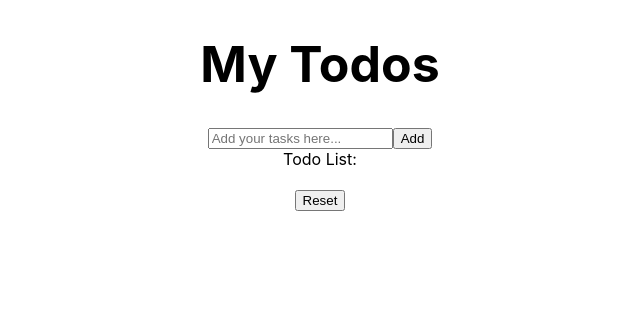
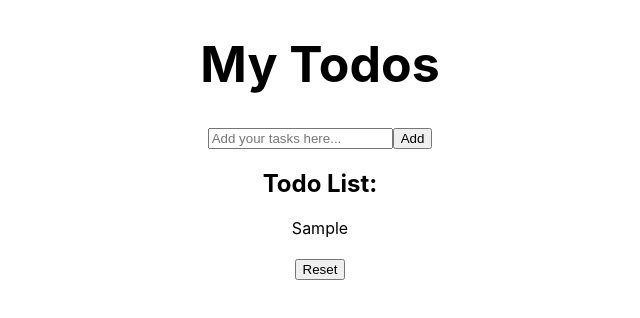
Before and after one commit to Fatima-0102/todo-app, a React (Create React App) app: page / in a window 1280 px wide. Both pictures are taken after typing "Sample" into the empty fields and a click on the button "Add". Shown: the top 318 px of the page, without its empty margins (320-960 px from the left). Built offline with nearby package versions, Linux system fonts and the light colour scheme.

Commit message:
todo list on screen

```diff
--- a/src/App.js
+++ b/src/App.js
@@ -1,4 +1,5 @@
 import './App.css';
+import TodoList from './components/TodoList/TodoList';
 
 import { useState } from 'react';
 
@@ -14,13 +15,12 @@ const App = () => {
     if (userInput === "") {
       console.log("Add a task!!")
     }else{
-      SetUserInput({
-        ...SetTodoList,
-        userInput,
-      })
+      SetTodoList([
+        ...todoList,
+        {text: userInput, completed: false }
+      ])
       SetUserInput("");
     }
-
   }
 
   return(
@@ -43,8 +43,8 @@ const App = () => {
           </form>
         </section>
 
-        <section className="todo-list">
-          Todo List:
+        <section className="todo-list" >
+          <TodoList todoList={todoList} />
         </section>
 
         <section className="reset-btn">
--- a/src/components/TodoList/TodoList.js
+++ b/src/components/TodoList/TodoList.js
@@ -0,0 +1,17 @@
+
+
+const TodoList = (props) => {
+    const { todoList } = props;
+    return(
+        <>
+        <div className="todolist-show">
+            <h2>Todo List:</h2>
+
+            {props.todoList.map((item,index) => (
+                <p key={index}>{item.text} </p>
+            ))}
+        </div>
+        </>
+    )
+}
+export default TodoList;
```
